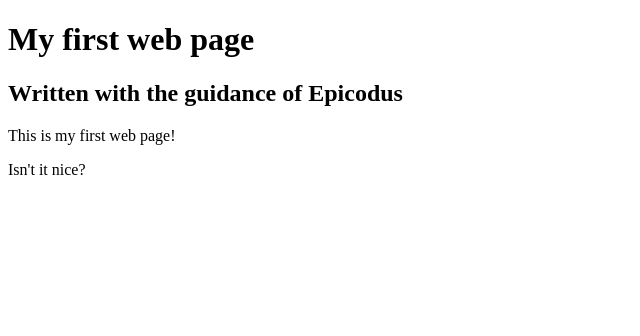
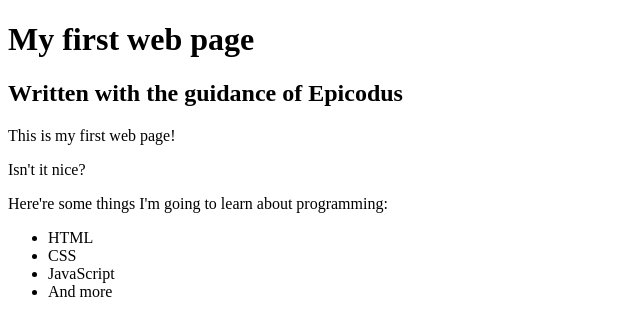
Before and after one commit to svitlanaf1/my-webpage, a plain HTML site: page my-webpage.html in a window 1280 px wide. Shown: the whole page, without its empty margins (0-640 px from the left). Drawn offline with Linux system fonts and the light colour scheme.

Commit message:
add list elements

```diff
--- a/my-webpage.html
+++ b/my-webpage.html
@@ -9,6 +9,13 @@
 
 <p>This is my first web page!</p>
 <p>Isn't it nice?</p>
+<p>Here're some things I'm going to learn about programming:</p>
+  <ul>
+    <li>HTML</li>
+    <li>CSS</li>
+    <li>JavaScript</li>
+    <li>And more</li>
+  </ul>
 </body>
 
 </html>
```
